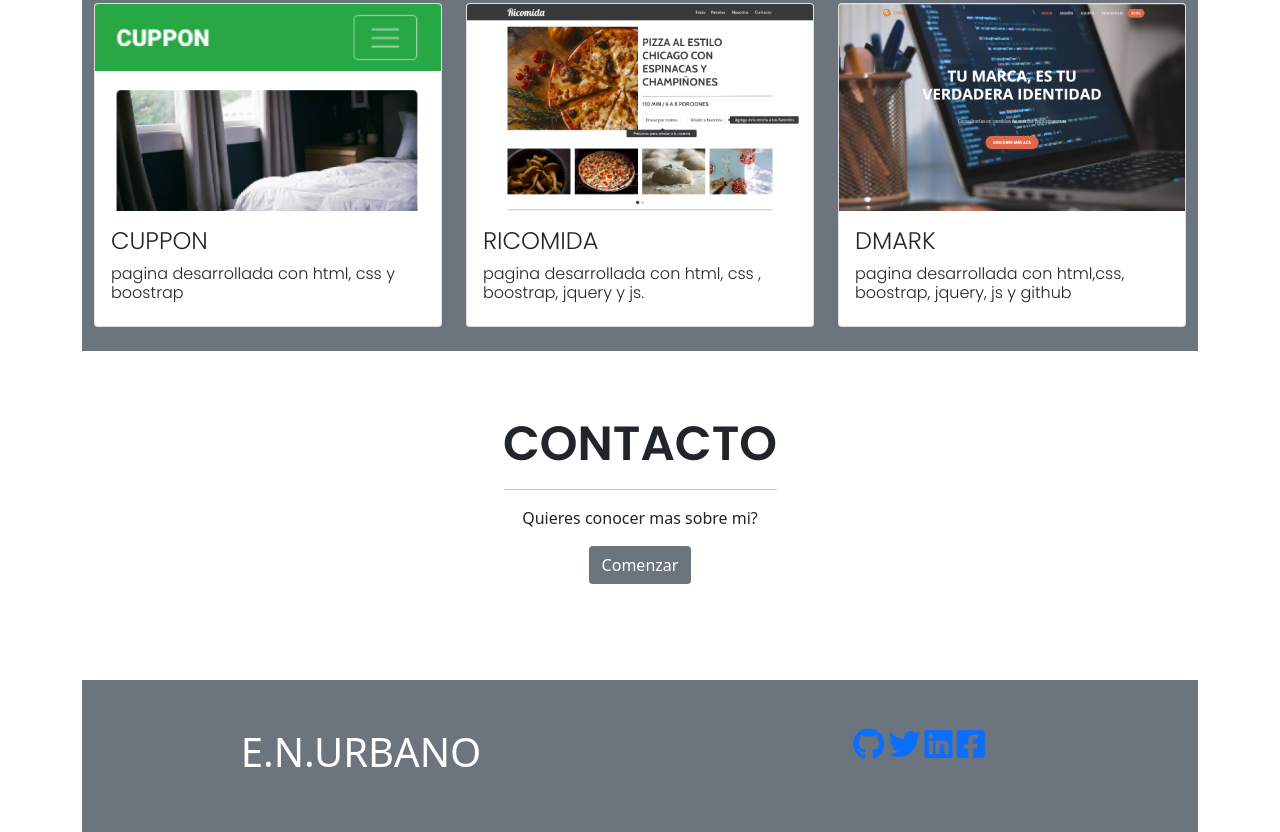
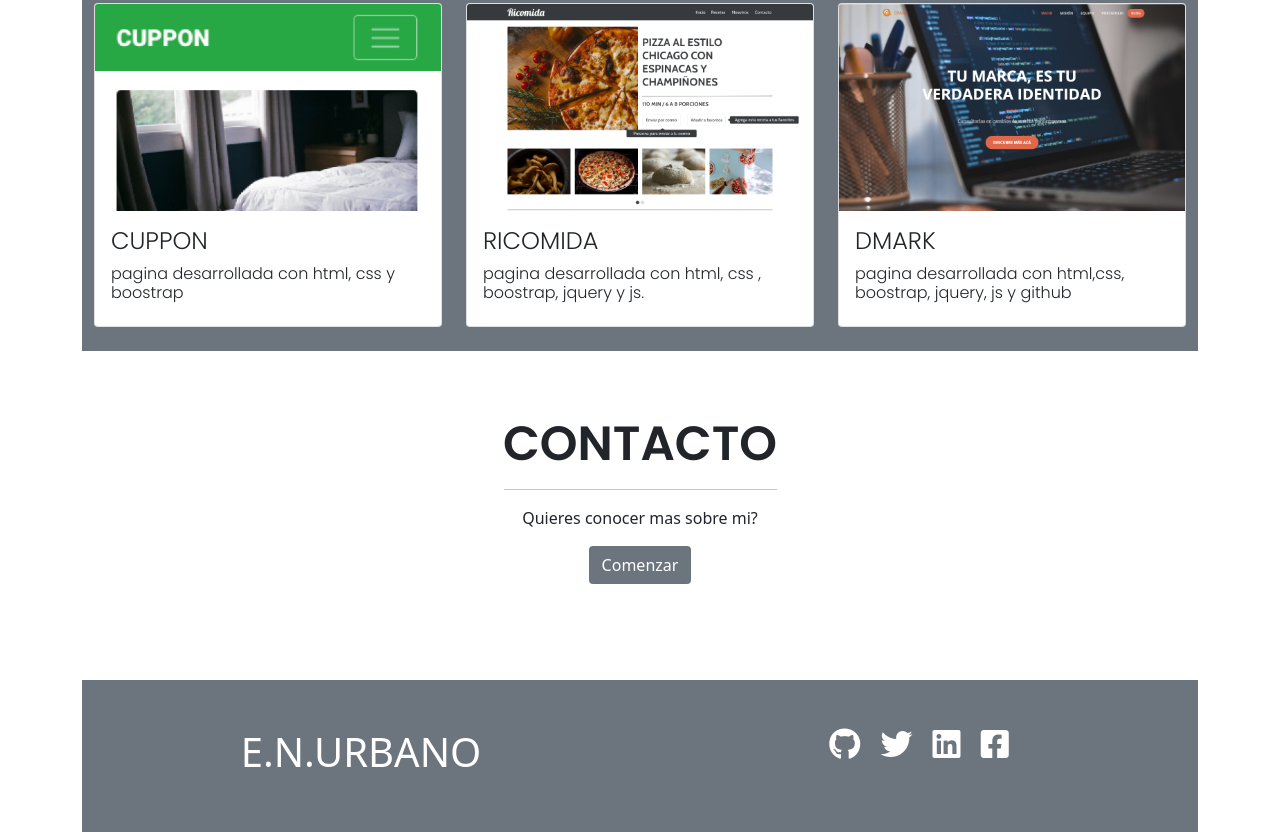
Before and after one commit to eurbano5090/eurbano5090.portafolio1.github.io, a plain HTML site: page index.html in a window 1280 px wide. Shown: the part 2134-2966 px from the top of the page. Drawn offline with nearby package versions, Linux system fonts and the light colour scheme.

Commit message:
cambio footer

```diff
--- a/assets/css/style.css
+++ b/assets/css/style.css
@@ -65,3 +65,6 @@ footer{
     padding-bottom: 3rem;
     color: white;
 }
+#redes a{
+    color:white;
+    text-decoration: none;
--- a/index.html
+++ b/index.html
@@ -237,13 +237,13 @@
      </div>
      <div class="col-sm-6 col-12 text-center justify-content-evenly">
        <a href="https://github.com/eurbano5090" target="_blank" ;="">
-      <i class="fa-brands fa-github fa-2x"></i></a>
+      <i class="fa-brands fa-github fa-2x mx-2"></i></a>
       <a href="https://mobile.twitter.com/roce1698" target="_blank" ;="">
-      <i class="fa-brands fa-twitter fa-2x"></i></a>
+      <i class="fa-brands fa-twitter fa-2x mx-2"></i></a>
       <a href="https://www.linkedin.com/in/elisa-urbano-meza-a664a6218" target="_blank" ;="">
-      <i class="fa-brands fa-linkedin fa-2x"></i></a>
+      <i class="fa-brands fa-linkedin fa-2x mx-2"></i></a>
       <a href="https://www.facebook.com/elisa.n.meza" target="_blank" ;="">
-      <i class="fa-brands fa-facebook-square fa-2x"></i></a>
+      <i class="fa-brands fa-facebook-square fa-2x mx-2"></i></a>
     </div>
     </div>
 
```
